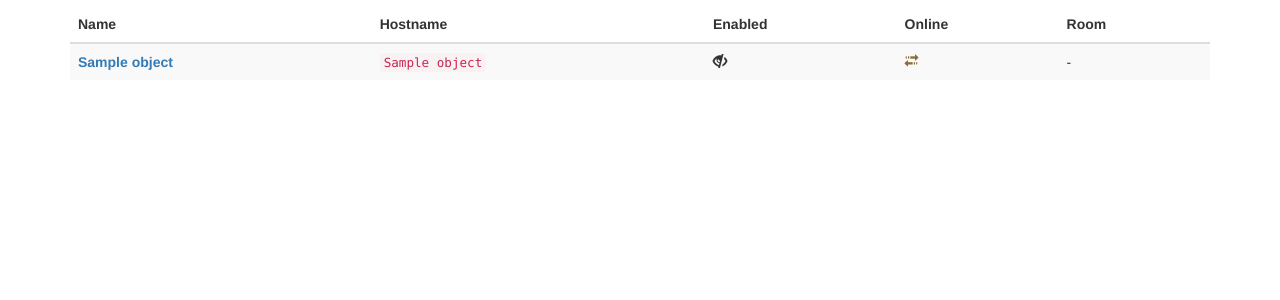
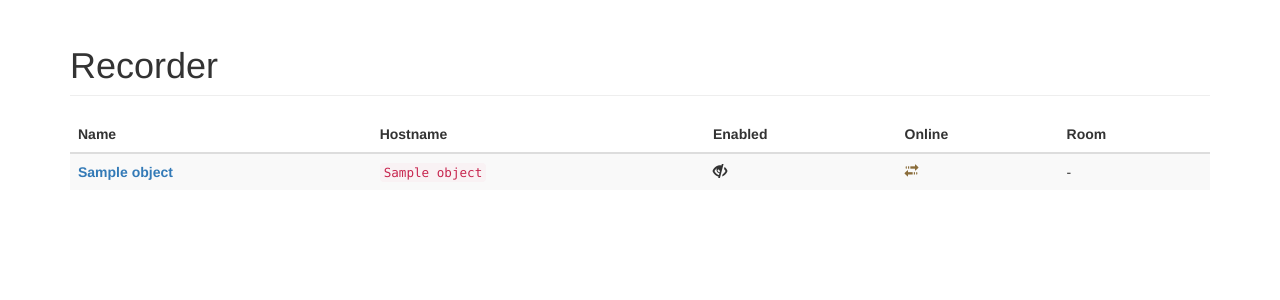
Before and after one commit to medunigraz/outpost_deprecated, a Django app: template src/outpost/video/templates/video/recorder_list.html in a window 1280 px wide. Shown: the part 64-364 px from the top of the page. Run offline with Django 3.2, Linux system fonts and the light colour scheme; the template is opened without the code that fills it: most values are stand-ins (such as "Sample title", 1, 10 or a date in 2020); style sheets or scripts are compiled from the project's sources; some libraries are stand-ins or nearby versions.

Commit message:
Improve recorder listing.

```diff
--- a/src/outpost/video/templates/video/recorder_list.html
+++ b/src/outpost/video/templates/video/recorder_list.html
@@ -1,6 +1,11 @@
 {% extends 'outpost/base.html' %}
 
 {% block content %}
+<h1 class="page-header">
+  <span>Recorder</span>
+</h1>
+<div class="row">
+  <div class="col-md-12">
     <table class="table table-striped">
       <thead>
         <tr>
@@ -35,4 +40,6 @@
         {% endfor %}
       </tbody>
     </table>
+  </div>
+</div>
 {% endblock %}
```
Lines whose indentation alone changed are shown as unchanged.
